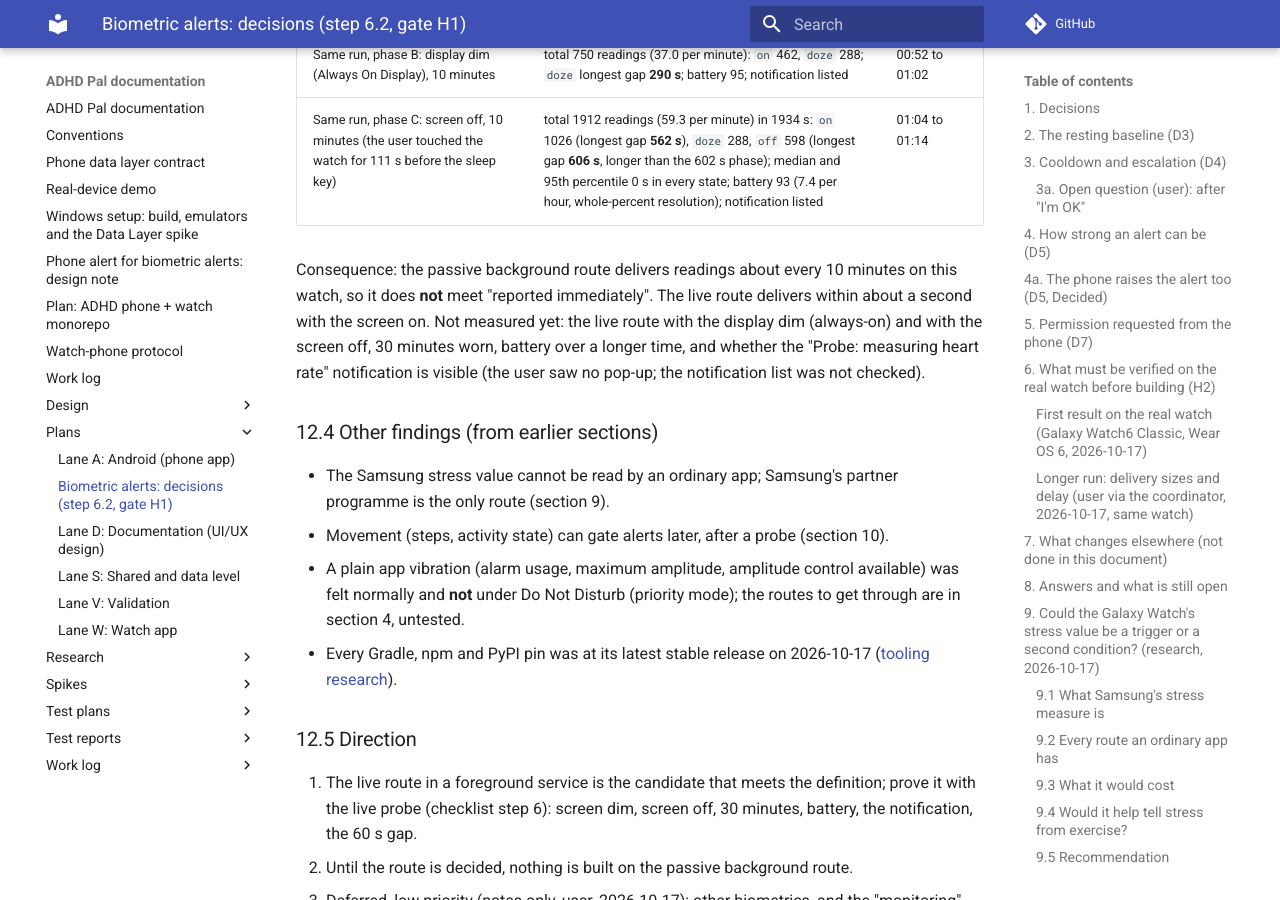
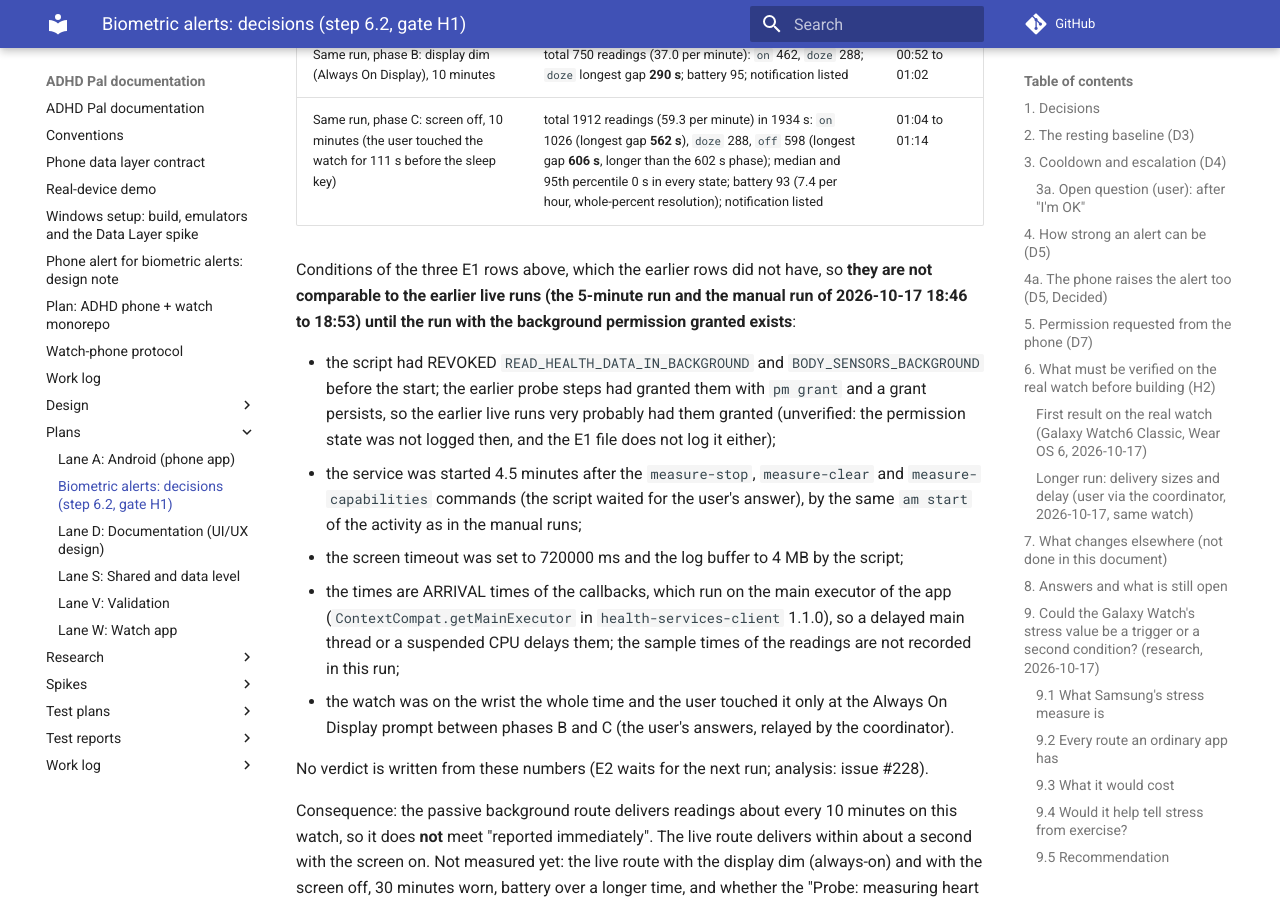
Before and after one commit to shlomoa/my-adhd-pal, an MkDocs documentation site: the page built from docs/plans/biometrics.md, in a window 1280 px wide and 900 px high, scrolled down 24498 px. Built offline with MkDocs 1.6.1 and Material for MkDocs 9.7.7, drawn with Linux system fonts in a browser that asks for light colours; comment, search, counter and statistics services are not loaded.

Commit message:
Label the E1 numbers in section 12.3 with their conditions
Co-Authored-By: Claude Sonnet 5.5 <noreply@anthropic.com>
Claude-Session: https://claude.ai/code/session_01WEDbyAJ64XqdSoQasUsg7b

```diff
--- a/docs/plans/biometrics.md
+++ b/docs/plans/biometrics.md
@@ -594,6 +594,16 @@ but only while the app is running". Neither page gives an interval for a given w
 | Same run, phase B: display dim (Always On Display), 10 minutes | total 750 readings (37.0 per minute): `on` 462, `doze` 288; `doze` longest gap **290 s**; battery 95; notification listed | 00:52 to 01:02 |
 | Same run, phase C: screen off, 10 minutes (the user touched the watch for 111 s before the sleep key) | total 1912 readings (59.3 per minute) in 1934 s: `on` 1026 (longest gap **562 s**), `doze` 288, `off` 598 (longest gap **606 s**, longer than the 602 s phase); median and 95th percentile 0 s in every state; battery 93 (7.4 per hour, whole-percent resolution); notification listed | 01:04 to 01:14 |
 
+Conditions of the three E1 rows above, which the earlier rows did not have, so **they are not comparable to the earlier live runs (the 5-minute run and the manual run of 2026-10-17 18:46 to 18:53) until the run with the background permission granted exists**:
+
+- the script had REVOKED `READ_HEALTH_DATA_IN_BACKGROUND` and `BODY_SENSORS_BACKGROUND` before the start; the earlier probe steps had granted them with `pm grant` and a grant persists, so the earlier live runs very probably had them granted (unverified: the permission state was not logged then, and the E1 file does not log it either);
+- the service was started 4.5 minutes after the `measure-stop`, `measure-clear` and `measure-capabilities` commands (the script waited for the user's answer), by the same `am start` of the activity as in the manual runs;
+- the screen timeout was set to 720000 ms and the log buffer to 4 MB by the script;
+- the times are ARRIVAL times of the callbacks, which run on the main executor of the app (`ContextCompat.getMainExecutor` in `health-services-client` 1.1.0), so a delayed main thread or a suspended CPU delays them; the sample times of the readings are not recorded in this run;
+- the watch was on the wrist the whole time and the user touched it only at the Always On Display prompt between phases B and C (the user's answers, relayed by the coordinator).
+
+No verdict is written from these numbers (E2 waits for the next run; analysis: issue #228).
+
 Consequence: the passive background route delivers readings about every 10 minutes on this watch, so it does **not** meet "reported immediately". The live route delivers within
 about a second with the screen on. Not measured yet: the live route with the display dim (always-on) and with the screen off, 30 minutes worn, battery over a longer time,
 and whether the "Probe: measuring heart rate" notification is visible (the user saw no pop-up; the notification list was not checked).
```
